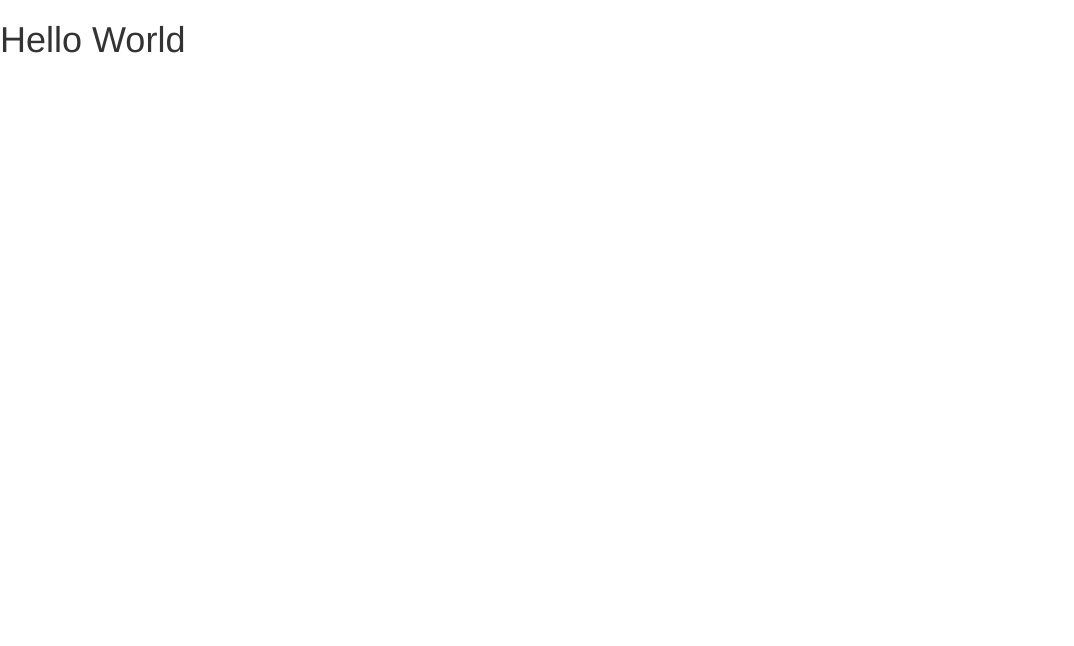
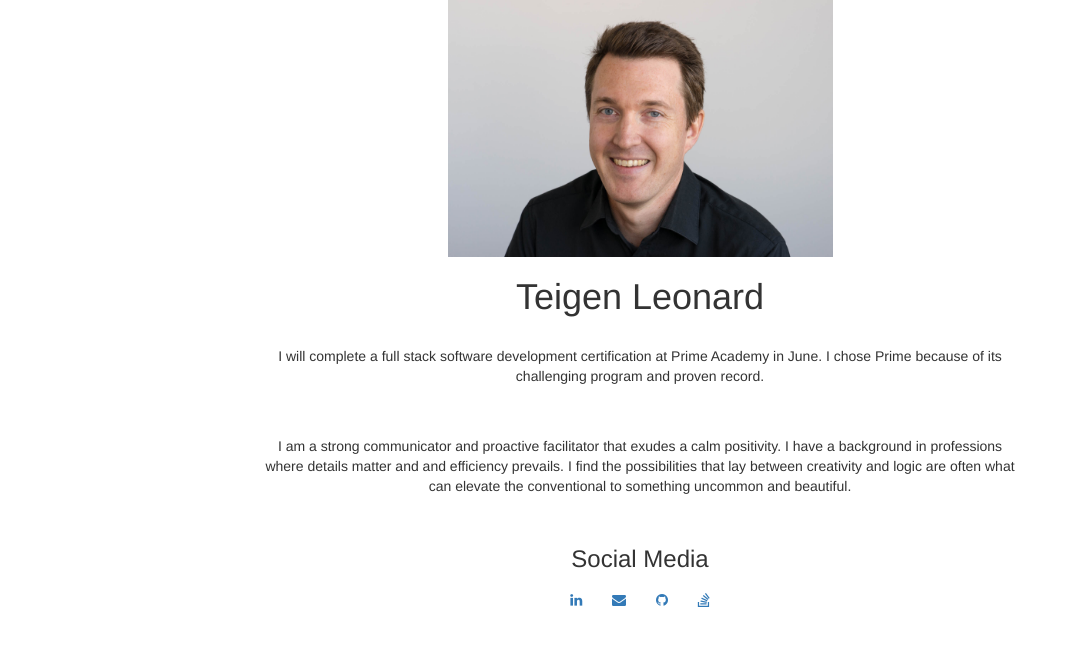
Before and after one commit to teigenleonard/personal_page, a plain HTML site: page index.html in a window 1280 px wide. Shown: the whole page, without its empty margins (0-1074 px from the left). Drawn offline with nearby package versions, Linux system fonts and the light colour scheme.

Commit message:
basic page format with pic

```diff
--- a/index.html
+++ b/index.html
@@ -2,11 +2,57 @@
 <html>
   <head>
     <meta charset="utf-8">
+    <meta http-equiv="X-UA-Compatible" content="IE=edge">
+    <meta name="viewport" content="width=device-width, initial-scale=1">
     <title>Teigen Leonard</title>
+
+    <!-- bootstrap content delivery network  -->
+    <link href="https://maxcdn.bootstrapcdn.com/font-awesome/4.7.0/css/font-awesome.min.css" rel="stylesheet" integrity="sha384-wvfXpqpZZVQGK6TAh5PVlGOfQNHSoD2xbE+QkPxCAFlNEevoEH3Sl0sibVcOQVnN" crossorigin="anonymous" />
     <link rel="stylesheet" href="https://maxcdn.bootstrapcdn.com/bootstrap/3.3.7/css/bootstrap.min.css" integrity="sha384-BVYiiSIFeK1dGmJRAkycuHAHRg32OmUcww7on3RYdg4Va+PmSTsz/K68vbdEjh4u" crossorigin="anonymous">
-    <link rel="stylesheet" href="style.css"/>
+     <link rel="stylesheet" href="style.css" />
   </head>
+
   <body>
-    <h1>Hello World</h1>
+    <div class="wrapper">
+      <header>
+        <div class="container">
+          <div align="center">
+            <img src="images/me.jpg" alt="">
+          </div>
+          <div class="row text-center">
+                <h1>Teigen Leonard</h1>
+          </div>
+          <div class="row text-center">
+            <p>I will complete a full stack software development certification at Prime Academy in June. I chose Prime because of its challenging program and proven record.</p>
+            <p> I am a strong communicator and proactive facilitator that exudes a calm positivity. I have a background in professions where details matter and and efficiency prevails. I find the possibilities that lay between creativity and logic are often what can elevate the conventional to something uncommon and beautiful.</p>
+          </div>
+        </div>
+      </header>
+
+      <footer>
+        <div class="container">
+          <div class="row text-center">
+                <h3>Social Media</h3>
+          </div>
+          <div id="links" class="row" align="center">
+                  <a href="https://www.linkedin.com/in/teigen-leonard-0936324/" class="btn btn-social btn-linkedin btn-simple">
+                    <i class="fa fa-linkedin"></i>
+                  </a>
+                  <a href="mailto:teigen.leonard@gmail.com" class="btn btn-social btn-envelope btn-simple" >
+                    <i class="fa fa-envelope"></i>
+                  </a>
+                  <a href="https://github.com/teigenleonard" class="btn btn-social btn-github btn-simple">
+                    <i class="fa fa-github"></i>
+                  </a>
+                  <a href="https://stackoverflow.com/users/7945494/t-leonard" class="btn btn-social btn-stack-overflow btn-simple" >
+                    <i class="fa fa-stack-overflow"></i>
+                  </a>
+          </div>
+        </div>
+      </footer>
+    </div>
+    <!-- jQuery and JavaScript  -->
+    <script src="https://ajax.googleapis.com/ajax/libs/jquery/1.12.4/jquery.min.js"></script>
+    <script src="https://maxcdn.bootstrapcdn.com/bootstrap/3.3.7/js/bootstrap.min.js" integrity="sha384-Tc5IQib027qvyjSMfHjOMaLkfuWVxZxUPnCJA7l2mCWNIpG9mGCD8wGNIcPD7Txa" crossorigin="anonymous"></script>
   </body>
 </html>
--- a/style.css
+++ b/style.css
@@ -0,0 +1,12 @@
+p{
+  padding: 20px;
+}
+
+.container {
+  width: 800px;
+}
+
+.container img {
+  max-height: 5%;
+  max-width: 50%;
+}
```
Also changed, not shown: images/me.jpg (added).
